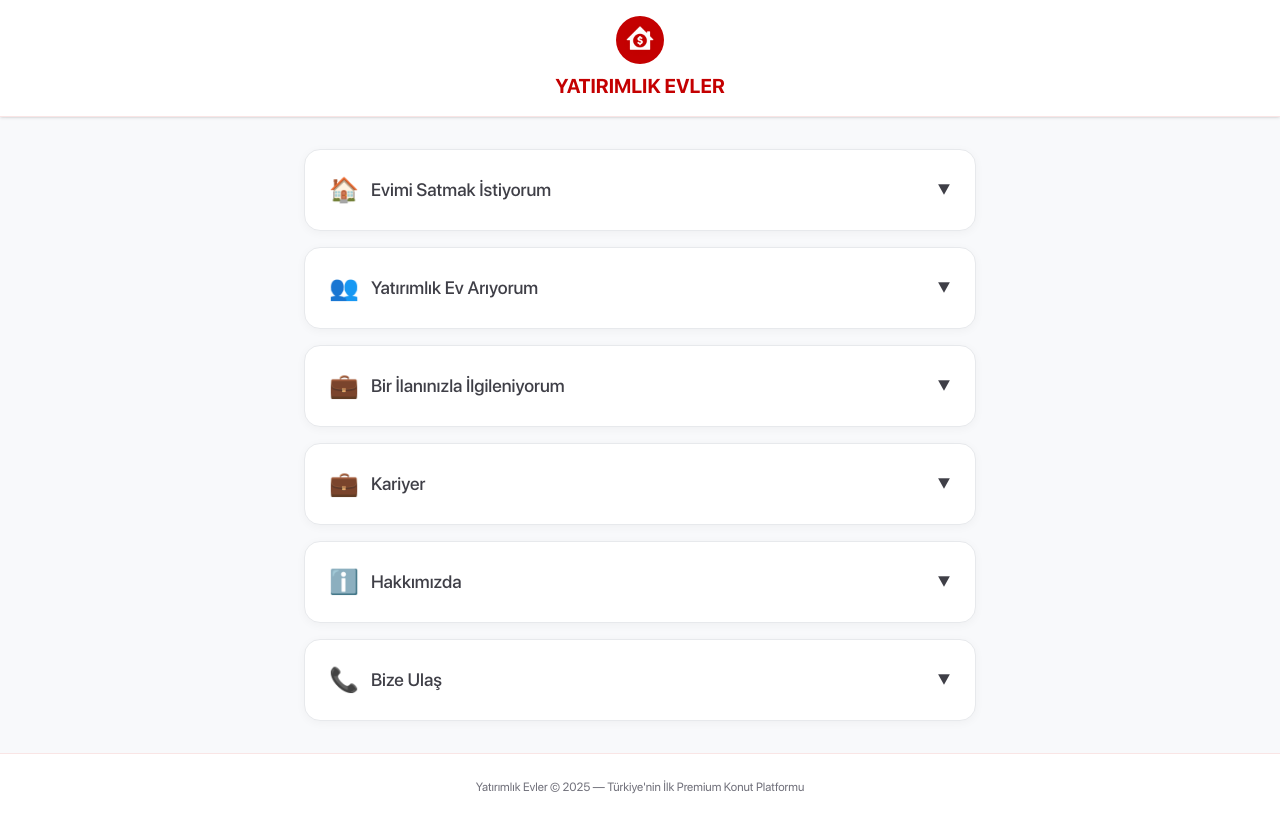
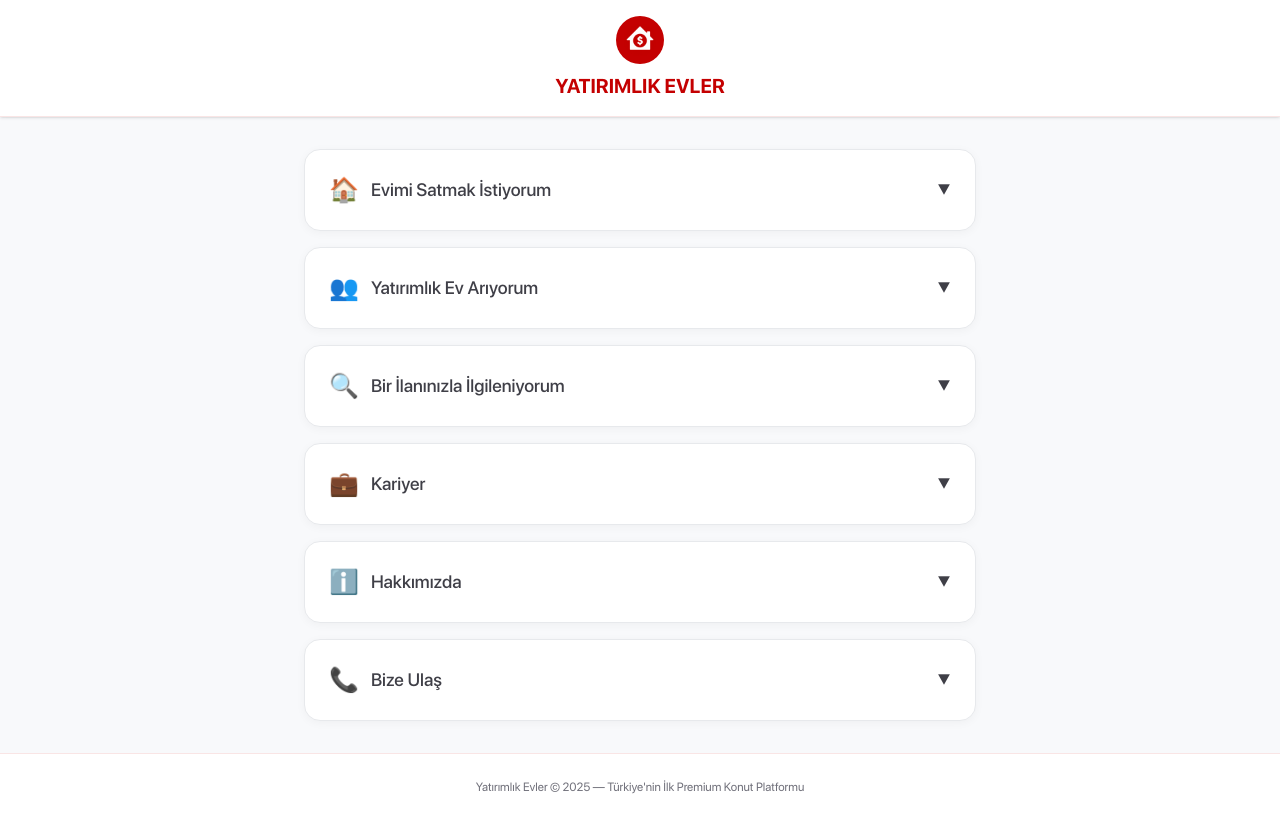
Before and after one commit to macitmert/yatirimlikevler, a Next.js app: page / in a window 1280 px wide. Built offline with nearby package versions, Linux system fonts and the light colour scheme.

Commit message:
Change emoji for 'Bir İlanınızla İlgileniyorum' from 💼 to 🔍 to differentiate from Career section

```diff
--- a/app/page.tsx
+++ b/app/page.tsx
@@ -648,7 +648,7 @@ export default function Home() {
               className={`w-full text-left p-6 font-medium transition-colors duration-200 flex items-center justify-between ${openDetails.interest ? 'text-[#C40001]' : 'text-zinc-700 hover:text-[#C40001]'}`}
             >
               <span className="flex items-center gap-3">
-                <span className="text-2xl">💼</span>
+                <span className="text-2xl">🔍</span>
                 <span className="text-lg">Bir İlanınızla İlgileniyorum</span>
               </span>
               <span className={`transform transition-transform duration-200 ${openDetails.interest ? 'rotate-180' : ''}`}>
```
